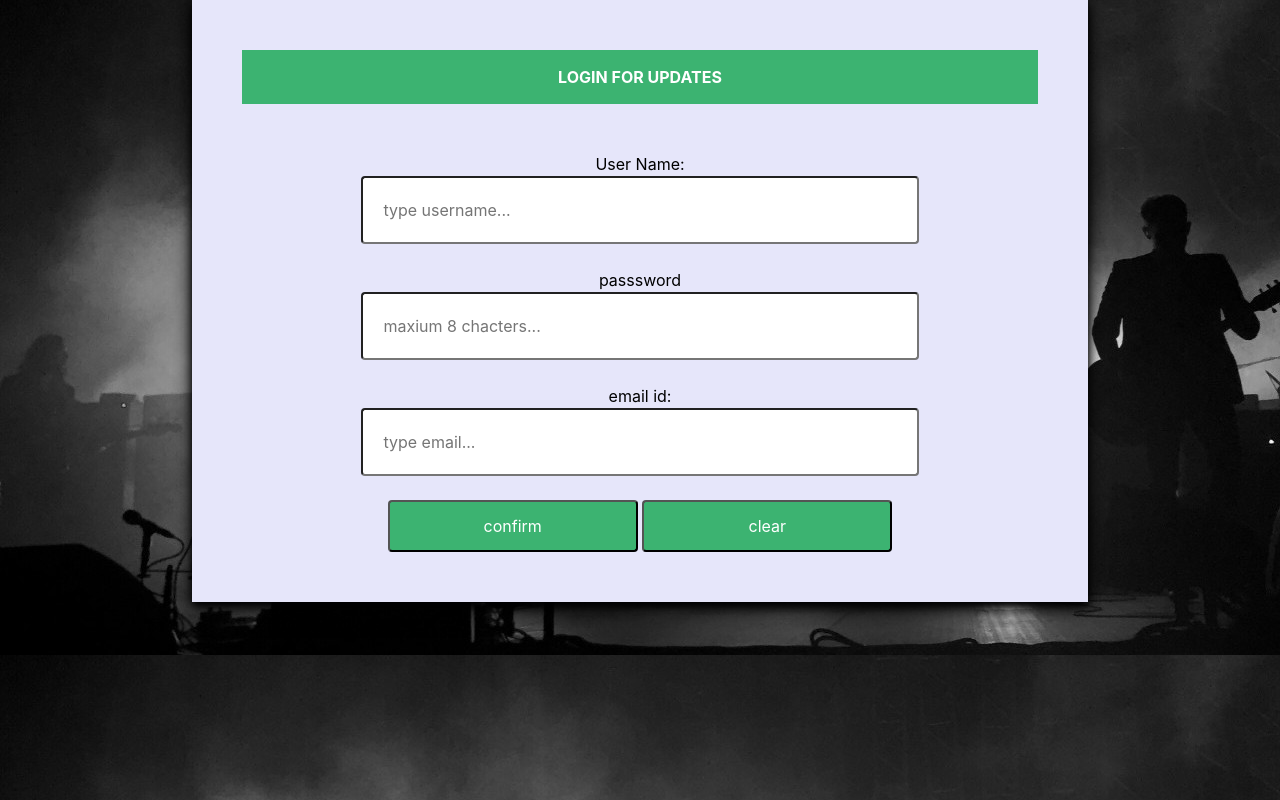
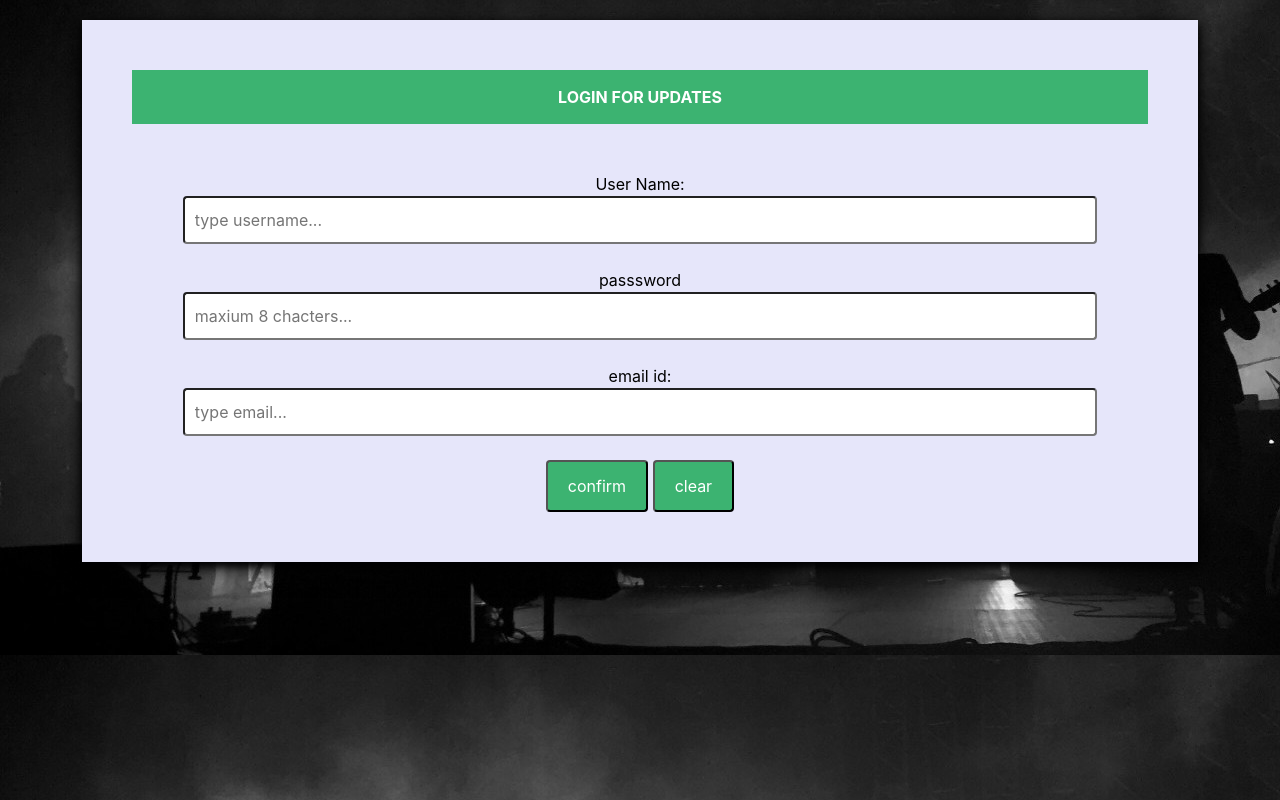
Before and after one commit to samiksha-patil/bandbootstrap, a plain HTML site: page loginboot.html in a window 1280 px wide. Drawn offline with nearby package versions, Linux system fonts and the light colour scheme.

Commit message:
Update loginboot.html

```diff
--- a/loginboot.html
+++ b/loginboot.html
@@ -13,7 +13,7 @@
  }
 .box{
 
-width:70%;
+width:90%;
 margin:auto;
 
 padding:50px;
@@ -23,8 +23,8 @@ text-align:center;
 box-shadow: 0 4px 8px 0 rgba(0,0,2,1), 0 6px 20px 0 rgba(0,0,0,1.9);
  }
 input[type=text],input[type=password]{
-width:70%;
-padding:20px;
+width:90%;
+padding:10px;
 border: 1 px solid black;
 border-radius:4px;
 resize:vertical;
@@ -41,7 +41,9 @@ color:white;
 padding:12px 20px;
 border-radius:4px;
 cursor: pointer;
-width:250px;
+}
+  body{
+padding:20px;
 }
 </style>
 </head>
```
